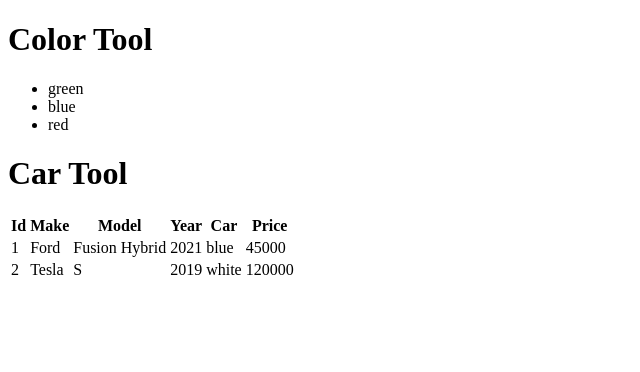
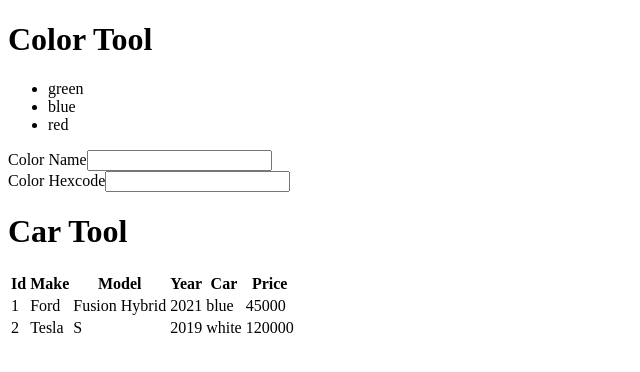
Before and after one commit to t4d-classes/bootcamp_06212021, a React (Create React App) app in the folder demo-app/: page / in a window 1280 px wide. Shown: the top 372 px of the page, without its empty margins (0-640 px from the left). Built offline with nearby package versions, Linux system fonts and the light colour scheme.

Commit message:
add color form

```diff
--- a/demo-app/src/components/ColorTool.js
+++ b/demo-app/src/components/ColorTool.js
@@ -1,17 +1,60 @@
-export const ColorTool = (props) => {
-  const fn = (color) => {
-    // key needs to be unique value for each model
-    return <li key={color.id}>{color.name}</li>;
+import { useState } from "react";
+
+export const ColorTool = ({ colors }) => {
+  // setColorForm - update the state date, and it will trigger the re-render
+
+  const [
+    colorForm /* state data */,
+    setColorForm /* function to update the state data */,
+  ] = useState(
+    {
+      colorName: "",
+      colorHexcode: "",
+    } /* initial state data */
+  );
+
+  const change = (e) => {
+    setColorForm({
+      ...colorForm,
+      [e.target.name]: e.target.value,
+    });
   };
 
-  const colorItems = props.colors.map(fn);
+  console.log(colorForm);
+  console.log("re-rendering");
 
   return (
     <>
       <header>
         <h1>Color Tool</h1>
       </header>
-      <ul>{colorItems}</ul>
+      <ul>
+        {colors.map((c) => (
+          <li key={c.id}>{c.name}</li>
+        ))}
+      </ul>
+      <form>
+        <div>
+          <label htmlFor="color-name-input">Color Name</label>
+          <input
+            type="text"
+            id="color-name-input"
+            value={colorForm.colorName}
+            onChange={change}
+            name="colorName"
+          />
+        </div>
+        <div>
+          <label htmlFor="color-hexcode-input">Color Hexcode</label>
+          <input
+            type="text"
+            id="color-hexcode-input"
+            value={colorForm.colorHexcode}
+            onChange={change}
+            name="colorHexcode"
+          />
+        </div>
+      </form>
     </>
   );
 };
```
